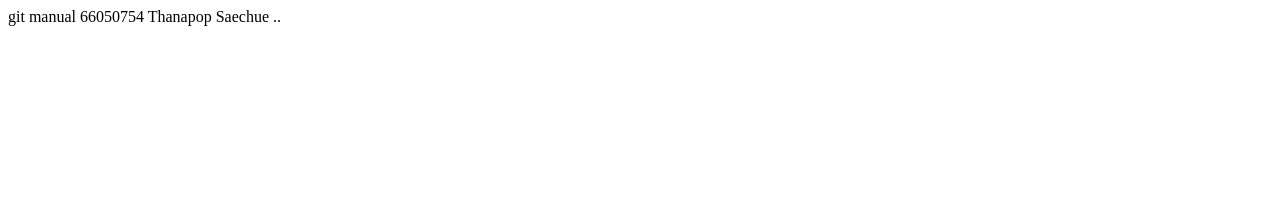
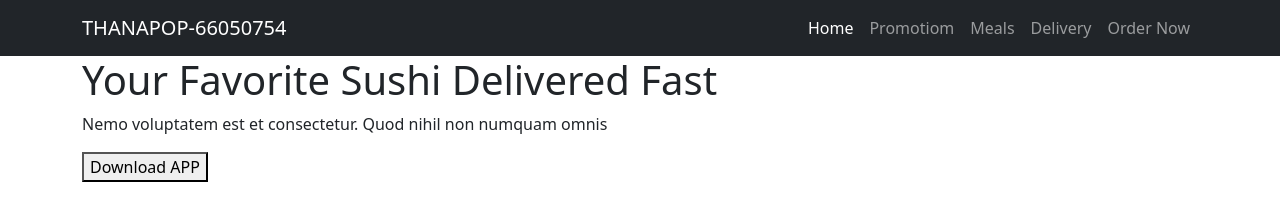
Before and after one commit to 66050754/66050754.github.io, a plain HTML site: page index.html in a window 1280 px wide. Drawn offline with nearby package versions, Linux system fonts and the light colour scheme.

Commit message:
Update index.html

```diff
--- a/index.html
+++ b/index.html
@@ -1,11 +1,59 @@
-<!DOCTYPE html>
 <html lang="en">
 <head>
     <meta charset="UTF-8">
+    <meta http-equiv="X-UA-Compatible" content="IE=edge">
     <meta name="viewport" content="width=device-width, initial-scale=1.0">
-    <title>Document</title>
+    <title>Home | Sushi Website</title>
+    <!-- <link rel="stylesheet" href="bootstrap/css/bootstrap.min.css"> -->
+    <link href="https://cdn.jsdelivr.net/npm/bootstrap@5.0.0-beta1/dist/css/bootstrap.min.css" rel="stylesheet" integrity="sha384-giJF6kkoqNQ00vy+HMDP7azOuL0xtbfIcaT9wjKHr8RbDVddVHyTfAAsrekwKmP1" crossorigin="anonymous">
+    <link rel="stylesheet" href="css/custom.css">
 </head>
 <body>
-    git manual 66050754 Thanapop    Saechue ..
+
+    <nav class="navbar navbar-expand-lg navbar-dark bg-dark">
+        <div class="container">
+          <a class="navbar-brand" href="#">THANAPOP-66050754</a>
+          <button class="navbar-toggler" type="button" data-bs-toggle="collapse" data-bs-target="#navbarSupportedContent" aria-controls="navbarSupportedContent" aria-expanded="false" aria-label="Toggle navigation">
+            <span class="navbar-toggler-icon"></span>
+          </button>
+          <div class="collapse navbar-collapse" id="navbarSupportedContent">
+            <ul class="navbar-nav ms-auto mb-2 mb-lg-0">
+              <li class="nav-item">
+                <a class="nav-link active" aria-current="page" href="#">Home</a>
+              </li>
+              <li class="nav-item">
+                <a class="nav-link" href="#">Promotiom</a>
+              </li>
+              <li class="nav-item">
+                <a class="nav-link" href="#">Meals</a>
+              </li>
+              <li class="nav-item">
+                <a class="nav-link" href="#">Delivery</a>
+              </li>
+              <li class="nav-item">
+                <a class="nav-link btn-order" href="#">Order Now</a>
+              </li>
+
+            </ul>
+
+          </div>
+        </div>
+      </nav>
+
+      <section class="header">
+        <div class="header-content">
+            <div class="container d-flex align-items-center">
+                <div class="head-content">
+                    <h1>Your Favorite Sushi Delivered Fast</h1>
+                    <p>Nemo voluptatem est et consectetur. Quod nihil non numquam omnis </p>
+                    <button class="btn-download">Download APP</button>
+                </div>
+            </div>
+        </div>
+    </section>
+
+    <!-- <script src="bootstrap/js/bootstrap.min.js"></script> -->
+    <script src="https://cdn.jsdelivr.net/npm/bootstrap@5.0.0-beta1/dist/js/bootstrap.bundle.min.js" integrity="sha384-ygbV9kiqUc6oa4msXn9868pTtWMgiQaeYH7/t7LECLbyPA2x65Kgf80OJFdroafW" crossorigin="anonymous"></script>
+    <script src="js/main.js"></script>
 </body>
 </html>
```
